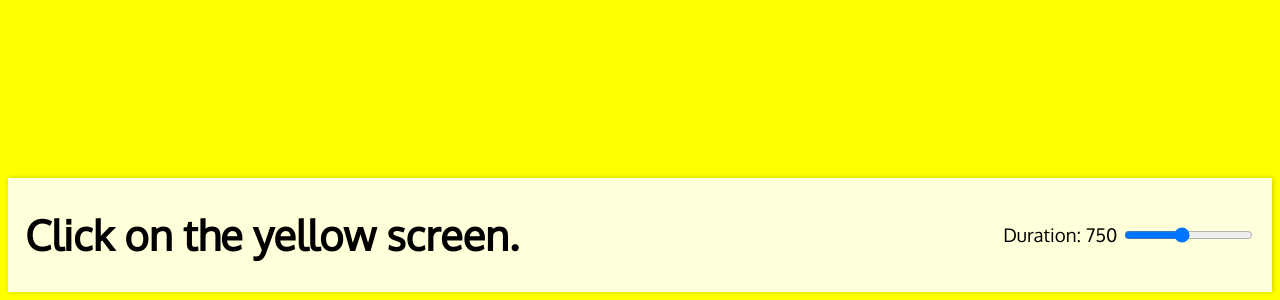
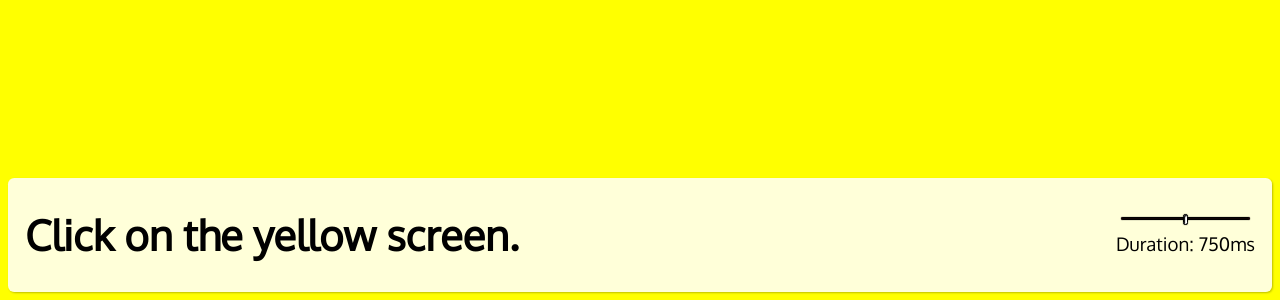
Before and after one commit to giTomas/gradient-overlay, a React (Create React App) app: page / in a window 1280 px wide. Shown: the part 500-800 px from the top of the page. Built offline with nearby package versions, Linux system fonts and the light colour scheme; the HTML template or start-up script is replaced by a standard one.

Commit message:
slider moz

```diff
--- a/src/App.js
+++ b/src/App.js
@@ -13,6 +13,11 @@ class App extends PureComponent {
         x: 0,
         y: 0
       },
+      range: {
+        min: "150",
+        max: "1350",
+        step: "150",
+      },
       progress: 0,
       inProgress: false,
       duration: 750,
@@ -23,7 +28,7 @@ class App extends PureComponent {
   render() {
     return (
       <Background imgSrc={img}>
-        <RenderPanel progress={this.state.progress} duration={this.state.duration} onChangeHandler={this.handleOnChange}/>
+        <RenderPanel {...this.state} onChangeHandler={this.handleOnChange}/>
         <Overlay {...this.state} onClick={this.handleClick}/>
       </Background>
     );
--- a/src/styled/renderPanel.js
+++ b/src/styled/renderPanel.js
@@ -20,58 +20,94 @@ const Container = styled.div`
   bottom: 0;
   left: 0;
   right: 0;
-  box-shadow: 1px 0 5px rgba(0,0,0,0.2);
+  box-shadow: 1px 1px 2px rgba(0,0,0,0.25);
   font-family: 'Oxygen', sans-serif;
+  border-radius: 0.15em;
 `;
 
 const Form = styled.form`
   display: flex;
   align-items: center;
-
+  flex-direction: column;
+  justify-content: center;
 `;
 
 const Label = styled.label`
   font-size: 0.45em;
   margin: 0;
-  padding: 0 0.25em 0 0;
+  padding: 0.5em 0 0 0;
 `;
 
 const Input = styled.input`
+  -webkit-appearance: none;
   border: 0;
   outline: none;
-  ${'' /* &:focus {
-    border: 0;
-    outline: none;
-  } */}
   &::-moz-focus-outer {
       border: 0;
   }
+  &::-webkit-slider-thumb {
+    -webkit-appearance: none;
+  }
   &::-moz-range-thumb {
-    box-shadow: 1px 1px 1px #000000, 0px 0px 1px #0d0d0d;
+    box-shadow: inset -3px -5px 5px #000000, inset 2px 2px 5px #0d0d0d;
+    border: 1px solid #000000;
+    height: 1.2em;
+    width: 1.2em;
+    border-radius: 50%;
+    background: #ffffff;
+    cursor: pointer;
+  }
+  &::-webkit-slider-thumb {
+    -webkit-appearance: none;
     border: 1px solid #000000;
     height: 0.85em;
     width: 0.4em;
     border-radius: 3px;
     background: #ffffff;
     cursor: pointer;
+    margin-top: -0.3em;
+    box-shadow: inset 1px 1px 1px #000000, 0px 0px 1px #0d0d0d; /* Add cool effects to your sliders! */
   }
   &::-moz-range-track {
     width: 100%;
-    height: 0.25em;
+    height: 0.5em;
     cursor: pointer;
-    box-shadow: 1px 1px 1px #000000, 0px 0px 1px #0d0d0d;
-    background: #3071a9;
+    box-shadow: inset 2px 3px 3px #000000, inset -1px -1px 2px #0d0d0d;
+    ${'' /* box-shadow: inset 2px 3px 3px #000000, inset -1px -1px 2px grey; */}
+    background: #a9a9a9;
+    ${'' /* background: #d3d3d3; */}
+    ${'' /* background: #000000; */}
+    ${'' /* background: repeating-linear-gradient(90deg,  #000000 , #000000 1%, #a9a9a9 1%, #a9a9a9 11%); */}
+    border-radius: 0.5em;
+    ${'' /* border: 0.1px solid #010101; */}
+  }
+  &::-webkit-slider-runnable-track {
+    width: 100%;
+    height:0.25em;
+    cursor: pointer;
+    box-shadow: inset 1px 1px 1px #000000, 0px 0px 1px #0d0d0d;
+    background: brown;
     border-radius: 1.3px;
     border: 0.2px solid #010101;
   }
+  &:focus::-webkit-slider-runnable-track {
+    background: brown;
+  }
 `;
 
-const RenderPanel = ({duration, progress, onChangeHandler=(e)=>{console.log(e.target.value)}}) => (
+const RenderPanel = ({duration, progress, onChangeHandler, range}) => (
   <Container>
     <Text>Click on {progress === 100 ? 'the image' : 'the yellow screen'}.</Text>
+
     <Form>
-      <Label>Duration: {duration}</Label>
-      <Input type="range" min="150" max="1500" step="150" value={duration} onChange={onChangeHandler} />
+      <Input
+        type="range"
+        min={range.min}
+        max={range.max}
+        step={range.step}
+        value={duration}
+        onChange={onChangeHandler} />
+      <Label>Duration: {duration}ms</Label>
     </Form>
   </Container>
 )
```
Also changed, not shown: 1 other file (tests, documents, lock files or other folders).
